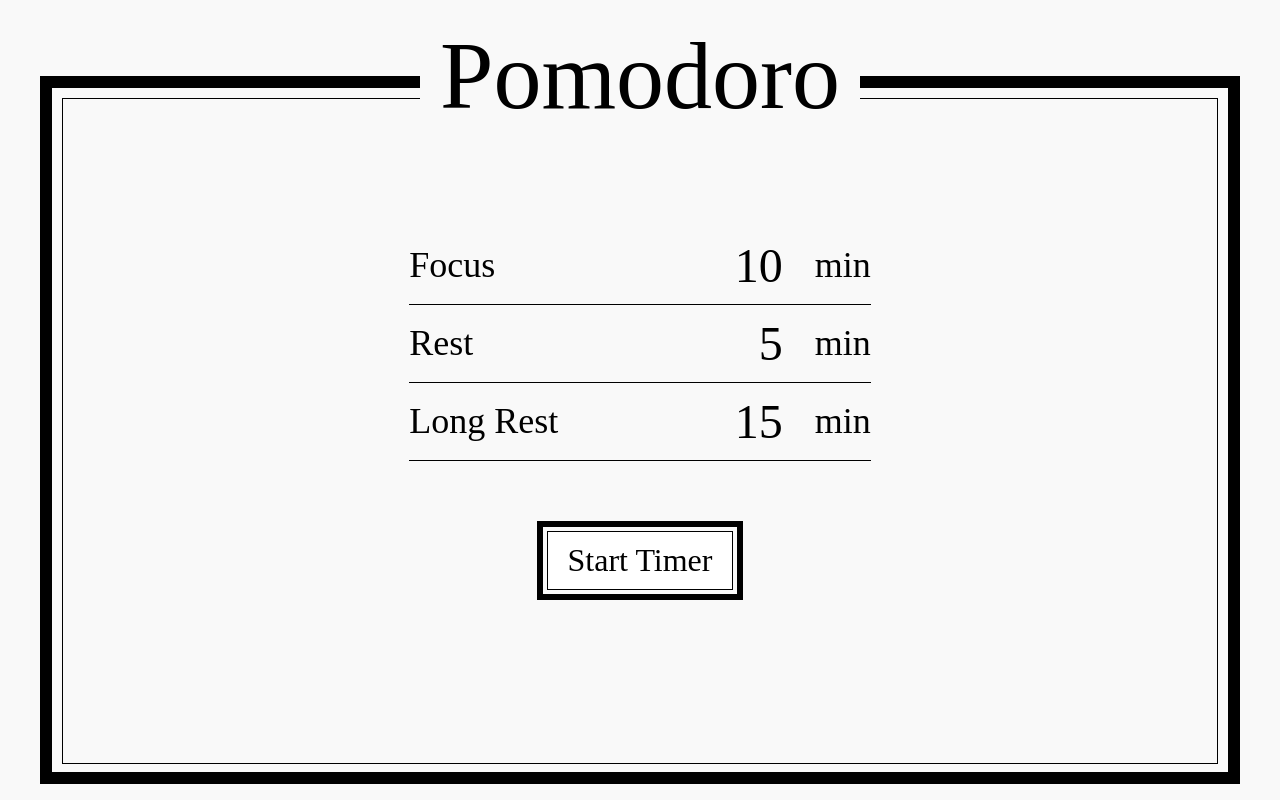
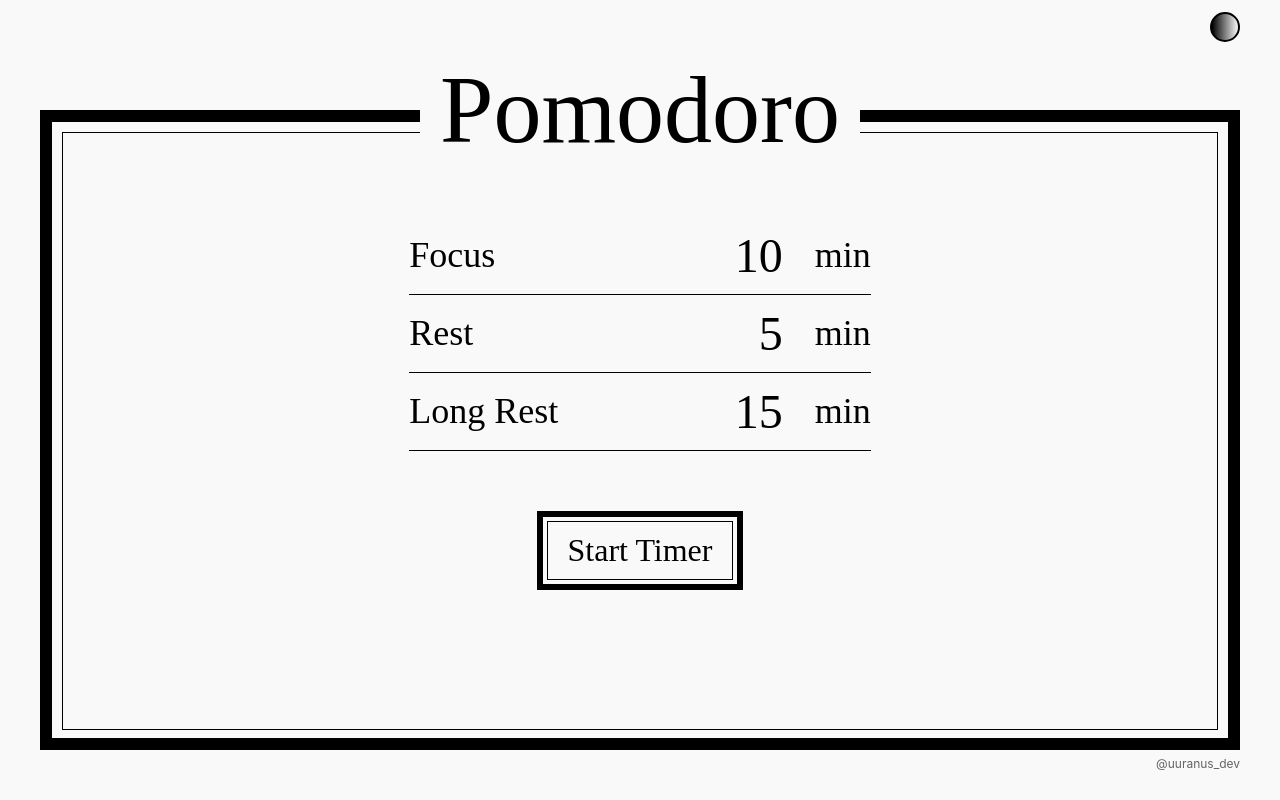
Before and after one commit to uuranus/pomodoro, a React (Create React App) app: page / in a window 1280 px wide. Built offline with nearby package versions, Linux system fonts and the light colour scheme.

Commit message:
feat: theme 색상 변경 및 적용

```diff
--- a/src/App.js
+++ b/src/App.js
@@ -1,13 +1,45 @@
 import './App.css';
 import React, { useState, useEffect } from "react";
-
-import styled from "styled-components";
+import styled, { ThemeProvider } from "styled-components";
 
 import Timer from './Timer';
 import Phases from './Phases';
 import TimerForm from './Form';
+import ThemeChangeCircle from './Theme';
+
+const themeColorList = [
+  { name: "blackLine", background: "#f9f9f9", primary: "#000000" },
+  { name: "redLine", background: "#f9f9f9", primary: "#8C5456" },
+  { name: "greenLine", background: "#f9f9f9", primary: "#57715A" },
+  { name: "yellowLine", background: "#f9f9f9", primary: "#C9A038" },
+  { name: "blueLine", background: "#f9f9f9", primary: "#5170A6" },
+  { name: "blackBack", background: "#000000", primary: "#ffffff" },
+  { name: "redBack", background: "#8C5456", primary: "#ffffff" },
+  { name: "greenBack", background: "#57715A", primary: "#ffffff" },
+  { name: "yellowBack", background: "#C9A038", primary: "#ffffff" },
+  { name: "blueBack", background: "#5170A6", primary: "#ffffff" },
+];
+
+const theme = {
+  spacing: {
+    small: "8px",
+    medium: "16px",
+    large: "24px",
+  },
+  fontFamily: "Arial, sans-serif",
+};
 
 function App() {
+
+  const [currentThemeColor, setCurrentThemeColor] = useState(
+    themeColorList[0] // 기본 테마 색상
+  );
+
+  const combinedTheme = { ...theme, ...currentThemeColor };
+
+   const handleThemeColorChange = (newThemeColor) => {
+    setCurrentThemeColor(newThemeColor); // 새로운 색상 업데이트
+  };
 
   const modes = ["Focus", "Rest", "Focus", "Rest", "Focus", "Rest", "Focus", "Long Rest"];
   const [timeSettings, setTimeSettings] = useState([
@@ -39,6 +71,13 @@ function App() {
   };
 
   return (
+
+    <ThemeProvider theme = {combinedTheme}>
+    <Body>
+      <ColorContainer>
+        <ThemeChangeCircle currentTheme = {currentThemeColor} themeColorList = {themeColorList} onThemeColorChange = {handleThemeColorChange}/>
+      </ColorContainer>
+
       <PomodoroContainer>
         <TitleLine >Pomodoro</TitleLine>
         <Title>Pomodoro</Title>
@@ -58,22 +97,62 @@ function App() {
             )}
           </ThinFrame>
         </Frame>
+
       </PomodoroContainer>
+
+      <Footer>
+        @uuranus_dev
+      </Footer>
+    </Body>
+    </ThemeProvider>
+
   );
 }
 
 export default App;
 
-const PomodoroContainer = styled.div`
+const Body = styled.div`
   width: calc(100vw - var(--scrollbar-width));
   height: 100vh;
-  background-color: #f9f9f9;
   display: flex;
+  flex-direction: column;
+  align-items: center;
   justify-content: center;
+  background-color: ${(props) => props.theme.background};
+`;
+
+const ColorContainer = styled.div`
+  width: calc(100% - 80px);
+  height: 30px;
+  margin: 12px 40px 12px 40px;
+  display: flex;
+  justify-content: flex-end;
+`;
+
+
+const PomodoroContainer = styled.div`
+  width: 100%;
+  background-color: ${(props) => props.theme.background};
+  display: flex;
+  flex: 1;
+  justify-content: center;
+  position: relative;
 
   @media (max-width: 775px) {
     height: auto;
   }
+`;
+
+const Footer = styled.div`
+  width: calc(100% - 80px);
+  height: 50px;
+  margin: 12px 40px 12px 40px;
+  display: flex;
+  justify-content: flex-end;
+  align-items: center;
+  font-size: 12px;
+  color:  ${(props) => props.theme.primary};
+  opacity: 0.6;
 `;
 
 const TitleLine = styled.h1`
@@ -84,7 +163,7 @@ const TitleLine = styled.h1`
   text-align: center;
   position: absolute;
   top: 0px;
-  margin: 20px 40px 20px 40px;
+  margin: 0px 40px 0px 40px;
   z-index: 2;
 
   @media (max-width: 1135px) {
@@ -98,37 +177,38 @@ const TitleLine = styled.h1`
   &::before {
     content: "";
     position: absolute;
-    background-color: #f9f9f9;
+    background-color: ${(props) => props.theme.background};
     top: 0px;
     left: 0px;
     width: 100%;
     height: 50%;
-    border-bottom: 12px solid black;
+    border-bottom: 12px solid  ${(props) => props.theme.primary};
     z-index: 2;
   }
 
   &::after {
     content: "";
     position: absolute;
-    background-color: #f9f9f9;
+    background-color: ${(props) => props.theme.background};
     width: calc(100% - 24px - 20px);
     height: calc(50% + 12px + 10px);
     top: 0px;
     left: calc(12px + 10px);
-    border-bottom: 1px solid black;
+    border-bottom: 1px solid  ${(props) => props.theme.primary};
     z-index: 1;
   }
 `;
 
 const Title = styled.h1`
+  color:  ${(props) => props.theme.primary};
   font-size: 96px;
   font-weight: normal;
   font-family: Playfair Display, serif;
   display: inline-block;
-  background-color: #f9f9f9;
+  background-color: ${(props) => props.theme.background};
   position: absolute;
   top: 0px;
-  padding: 20px;
+  padding: 0px 20px 0px 20px;
   margin: 0px 20px 0px 20px;
   z-index: 3;
 
@@ -143,16 +223,16 @@ const Title = styled.h1`
 
 const Frame = styled.div`
   width: calc(100% - 80px - 24px);
-  height: calc(100% - 80px);
-  border: 12px solid black;
-  margin: 40px 40px 20px 40px;
+  height: 100%;
+  border: 12px solid ${(props) => props.theme.primary};
+  margin: 0px 40px 0px 40px;
 `;
 
 const ThinFrame = styled.div`
   width: auto;
   height: calc(100% - 20px);
   margin: 10px;
-  border: 1px solid black;
+  border: 1px solid ${(props) => props.theme.primary};
   display: flex;
   justify-content: center;
   align-items: center;
@@ -167,5 +247,4 @@ const TimerContainer = styled.div`
   flex-direction: column;
   justify-content: space-between;
   align-items: center;
-
 `;
--- a/src/Form.js
+++ b/src/Form.js
@@ -80,6 +80,7 @@ const TimeRow = styled.div`
 `;
 
 const TimeLabel = styled.span`
+  color:  ${(props) => props.theme.primary};
   font-size: 36px;
   font-weight: 400;
   font-family: Playfair Display, serif;
@@ -102,6 +103,7 @@ const TimeValue = styled.div`
 `;
 
 const TimeInput = styled.input`
+  color:  ${(props) => props.theme.primary};
   display: inline-block;
   text-align: end;
   width: 4ch;
@@ -139,6 +141,7 @@ const TimeInput = styled.input`
 `;
 
 const TimeUnit = styled.span`
+  color:  ${(props) => props.theme.primary};
   font-size: 36px;
   font-weight: 400;
   font-family: Playfair Display, serif;
@@ -155,21 +158,22 @@ const TimeUnit = styled.span`
 
 const Separator = styled.hr`
   border: none;
-  border-top: 1px solid black;
+  border-top: 1px solid ${(props) => props.theme.primary};;
   margin: 0;
 `;
 
 const ButtonFrame = styled.div`
     display: inline-block;
-    border: 6px solid black;
+    border: 6px solid ${(props) => props.theme.primary};;
     padding: 4px;
     margin-top: 60px;
 `;
 
 const StartButton = styled.button`
+  color:  ${(props) => props.theme.primary};
   padding: 10px 20px;
-  border: 1px solid black;
-  background-color: #fff;
+  border: 1px solid ${(props) => props.theme.primary};;
+  background-color: ${(props) => props.theme.background};;
   font-size: 32px;
   font-family: Playfair Display, serif;
   cursor: pointer;
@@ -184,7 +188,7 @@ const StartButton = styled.button`
   }
 
   &:hover {
-    background-color: black;
-    color: white;
+    background-color: ${(props) => props.theme.primary};;
+    color: ${(props) => props.theme.background};;
   }
 `;
--- a/src/Phases.js
+++ b/src/Phases.js
@@ -84,7 +84,7 @@ const PhasesContainer = styled.div`
 
 const PhaseTable = styled.div`
   width: 100%;
-  border-bottom: 1px solid black;
+  border-bottom: 1px solid ${(props) => props.theme.primary};
   display: grid;
   grid-template-columns: repeat(8, 1fr);
   margin: 50px 25px 0px 25px;
@@ -107,7 +107,7 @@ const Arrow = styled.div`
 const ActiveArrow = styled.svg`
   width: 16px;
   height: 16px;
-  fill: black;
+  fill: ${(props) => props.theme.primary};
 `;
 
 const Phase = styled.div`
@@ -117,7 +117,7 @@ const Phase = styled.div`
   display: flex;
   justify-content: center;
   align-items: center;
-  color: black;
+  color: ${(props) => props.theme.primary};
   padding-bottom: 25px;
 
   @media (max-width: 1135px) {
@@ -126,7 +126,7 @@ const Phase = styled.div`
 
   @media (max-width: 775px) {
     font-size: 16px;
-    border-right: 1px solid black;
+    border-right: 1px solid  ${(props) => props.theme.primary};
   }
 `;
 
--- /dev/null
+++ b/src/Theme.js
@@ -0,0 +1,84 @@
+import styled from "styled-components";
+import React, { useState } from "react";
+
+
+function ThemeChangeCircle({ currentTheme,themeColorList,onThemeColorChange }) {
+
+    const [isThemeListVisible, setIsThemeListVisible] = useState(false); // 테마 리스트 표시 여부
+
+    const handleThemeChange = (selectedTheme) => {
+        setIsThemeListVisible(false); // 테마 리스트 닫기
+        onThemeColorChange(selectedTheme)
+    };
+
+    return (
+        <ThemeContainer>
+            <CurrentThemeCircle
+                theme={currentTheme}
+                onClick={() => setIsThemeListVisible((prev) => !prev)}
+            />
+
+            {isThemeListVisible && (
+                <ThemeList theme={currentTheme}>
+                    {themeColorList.map((theme, index) => (
+                        <ThemeItem
+                            key={index}
+                            theme={theme}
+                            onClick={() => handleThemeChange(theme)}/>
+                    ))}
+                </ThemeList>
+            )}
+        </ThemeContainer>
+    );
+}
+
+export default ThemeChangeCircle;
+
+const ThemeContainer = styled.div`
+  display: flex;
+  justify-content: flex-end; /* 오른쪽 정렬 */
+  position: relative;
+`;
+
+const CurrentThemeCircle = styled.div`
+  height: 100%;
+  aspect-ratio:  1; /* 가로:세로 비율을 1:1로 유지 */
+  width: auto;
+  border-radius: 50%;
+  background: ${(props) =>
+        `linear-gradient(to right, ${props.theme.primary}, ${props.theme.background})`};
+  cursor: pointer;
+  border:  ${(props) => `2px solid ${props.theme.primary}`};
+  z-index: 5;
+  box-sizing: border-box;
+`;
+
+const ThemeList = styled.div`
+  position: absolute; /* CurrentThemeCircle 옆에 ThemeList 배치 */
+  top: 30px; /* CurrentThemeCircle 아래로 이동 */
+  display: grid;
+  grid-template-columns: repeat(2, 1fr);
+  gap: 10px;
+  margin-top: 10px;
+  z-index:5;
+  background-color:${(props) => `${props.theme.background})`};
+`;
+
+// 테마 리스트의 각 아이템
+const ThemeItem = styled.div`
+  height: 30px;
+  aspect-ratio:  1; /* 가로:세로 비율을 1:1로 유지 */
+  width: auto;
+  border-radius: 50%;
+  background: ${(props) =>
+        `linear-gradient(to right, ${props.theme.primary}, ${props.theme.background})`};
+  display: flex;
+  align-items: center;
+  justify-content: center;
+  cursor: pointer;
+  border: 1px solid black;
+  color: black;
+  font-size: 14px;
+  font-weight: bold;
+
+`;
--- a/src/Timer.js
+++ b/src/Timer.js
@@ -67,7 +67,7 @@ const TimeCountContainer = styled.div`
 
 const CurrentMode = styled.div`
   font-size: 48px;
-  color: black;
+  color:  ${(props) => props.theme.primary};;
   font-family: Playfair Display, serif;
   margin-bottom: 10px;
   display: flex;
@@ -81,11 +81,12 @@ const CurrentMode = styled.div`
 `;
 
 const TimeCount = styled.div`
+  color:  ${(props) => props.theme.primary};
   font-size: 128px;
   font-weight: 500;
   font-variant-numeric: tabular-nums;
   font-family: Lora , serif;
-  border-top: 1px solid black;
+  border-top: 1px solid ${(props) => props.theme.primary};;
   text-align: baseline;
 
 
```
Lines whose indentation alone changed are shown as unchanged.
